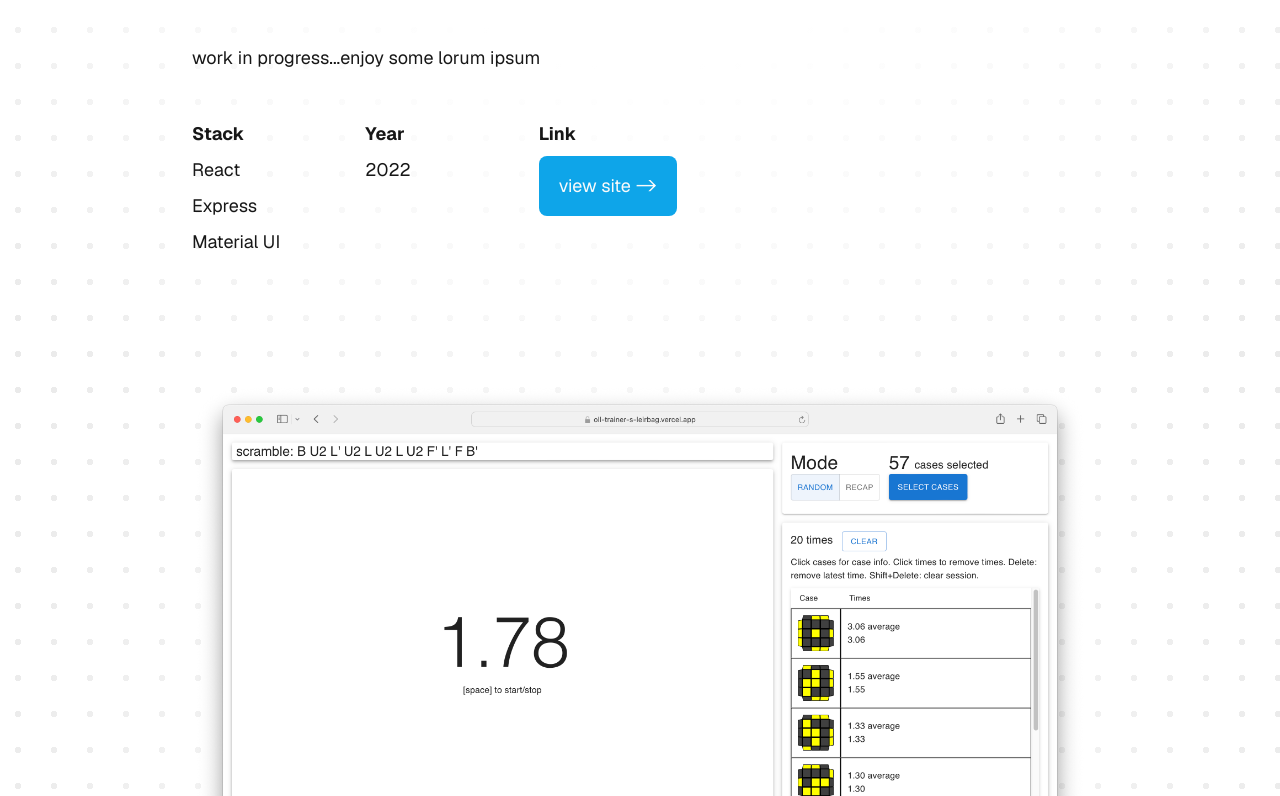
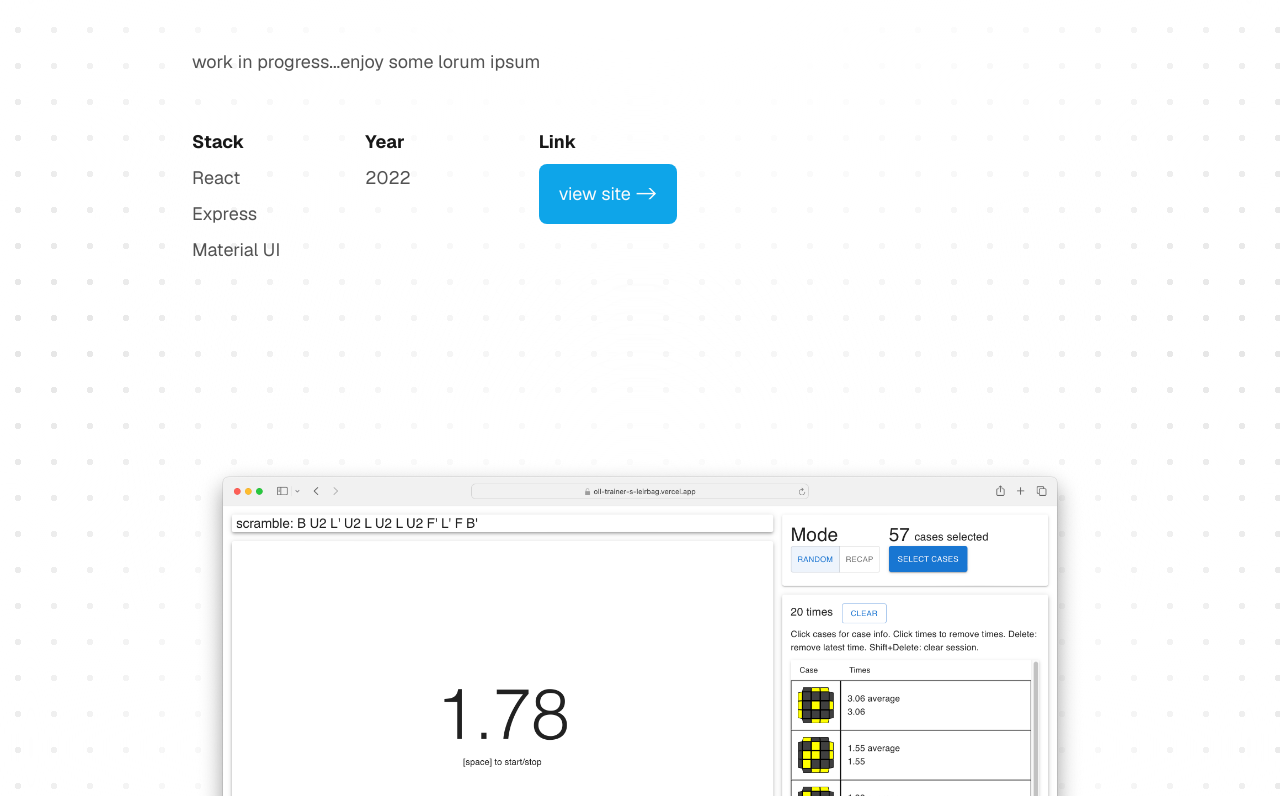
Before and after one commit to s-leirbag/portfolio, a Next.js app: page /oll-trainer in a window 1280 px wide. Shown: the part 384-1180 px from the top of the page. Built offline with nearby package versions, Linux system fonts and the light colour scheme.

Commit message:
oll trainer migrated

```diff
--- /dev/null
+++ b/app/data/oll-trainer.ts
@@ -0,0 +1,106 @@
+import { ProjectContent } from "../lib/content";
+
+const ollTrainerProject: ProjectContent = {
+  title: "Rubik's Cube Trainer",
+  blurb: "A training application for Rubik's Cube algorithms",
+  href: "/rubiks-cube",
+  cta: "view project",
+  image: {
+    src: "/oll-trainer/oll-trainer-ss.png",
+    alt: "Rubik's Cube Trainer screenshot",
+    width: 3248,
+    height: 2112
+  },
+  description: [
+    {
+      type: "paragraph",
+      children: [
+        { type: "text", value: "work in progress...enjoy some lorum ipsum" }
+      ]
+    }
+  ],
+  stack: ["React", "Express", "Material UI"],
+  year: 2022,
+  link: "https://oll-trainer-s-leirbag.vercel.app/",
+  linkCTA: "view site",
+  content: [
+    {
+      type: "image",
+      imageSet: {
+        src: "/oll-trainer/oll-trainer-ss.png",
+        alt: "project thumbnail",
+        width: 3248,
+        height: 2112
+      }
+    },
+    {
+      type: "textLeft",
+      heading: "Project Purpose",
+      content: [
+        {
+          type: "paragraph",
+          children: [
+            {
+              type: "text",
+              value: "Lorem ipsum odor amet, consectetuer adipiscing elit. Rutrum nostra mus phasellus potenti hac. Class blandit gravida semper; pharetra amet nibh sem dis?"
+            }
+          ]
+        }
+      ]
+    },
+    {
+      type: "textCenter",
+      heading: "Thought Process",
+      content: [
+        {
+          type: "paragraph",
+          children: [
+            {
+              type: "text",
+              value: "Lorem ipsum odor amet, consectetuer adipiscing elit. Rutrum nostra mus phasellus potenti hac. Class blandit gravida semper; pharetra amet nibh sem dis?"
+            }
+          ]
+        }
+      ]
+    },
+    {
+      type: "split",
+      imageRight: false,
+      imageSet: {
+        src: "/oll-trainer/oll-trainer-ss.png",
+        alt: "project thumbnail",
+        width: 3248,
+        height: 2112
+      },
+      heading: "Problem",
+      content: [
+        {
+          type: "paragraph",
+          children: [
+            {
+              type: "text",
+              value: "Lorem ipsum odor amet, consectetuer adipiscing elit. Rutrum nostra mus phasellus potenti hac. Class blandit gravida semper; pharetra amet nibh sem dis?"
+            }
+          ]
+        }
+      ]
+    },
+    {
+      type: "textRightPadding",
+      heading: "Learnings",
+      content: [
+        {
+          type: "paragraph",
+          children: [
+            {
+              type: "text",
+              value: "Lorem ipsum odor amet, consectetuer adipiscing elit. Rutrum nostra mus phasellus potenti hac. Class blandit gravida semper; pharetra amet nibh sem dis?"
+            }
+          ]
+        }
+      ]
+    }
+  ]
+};
+
+export default ollTrainerProject;
--- a/app/data/projects.ts
+++ b/app/data/projects.ts
@@ -1,9 +1,11 @@
 import butcherboxProject from "./butcherbox";
 import citizensProject from "./citizens";
 import hospitalProject from "./hospital";
+import ollTrainerProject from "./oll-trainer";
 
 export const projects = {
   butcherbox: butcherboxProject,
   citizens: citizensProject,
   hospital: hospitalProject,
+  ollTrainer: ollTrainerProject,
 };
--- a/app/oll-trainer/page.tsx
+++ b/app/oll-trainer/page.tsx
@@ -1,133 +1,6 @@
-import Image from "next/image";
-import Link from "next/link";
-import ContactMe from "../ui/ContactMe";
-import ProjectCard from "../ui/ProjectCard";
+import { ProjectPage } from "../lib/content";
+import ollTrainerProject from "../data/oll-trainer";
 
 export default function Page() {
-  return (
-    <div className="gradient-bg-thick">
-      <div className="gradient-bg-thick">
-        <div className="w-full sm:w-[640px] md:w-[768px] lg:w-[1024px] py-16 px-4 md:px-16 mx-auto pt-[calc(25vh)] gap-8 flex flex-col">
-          <h1 className="text-5xl md:text-8xl py-0.5 rounded font-semibold bg-gradient-to-r from-sky-500 to-sky-300 dark:to-sky-200 bg-clip-text text-transparent">
-            {"Rubik's"} Cube Trainer
-          </h1>
-          <p>work in progress...enjoy some lorum ipsum</p>
-          <div className="pt-4 grid grid-cols-[repeat(auto-fit,minmax(120px,1fr))] gap-2 gap-y-8 max-w-lg">
-            <div className="space-y-2">
-              <strong>Stack</strong>
-              <p>React</p>
-              <p>Express</p>
-              <p>Material UI</p>
-            </div>
-            <div className="space-y-2">
-              <strong>Year</strong>
-              <p>2022</p>
-            </div>
-            <div className="space-y-2">
-              <strong>Link</strong>
-              <Link
-                href={"https://oll-trainer-s-leirbag.vercel.app/"}
-                className="block w-fit rounded-lg bg-sky-500 hover:bg-[#0ea5e9e6] text-neutral-50 py-4 px-4 sm:px-5"
-                target="_blank"
-                rel="noopener noreferrer"
-              >
-                view site {"->"}
-              </Link>
-            </div>
-          </div>
-        </div>
-      </div>
-      <div className="w-full sm:w-[640px] md:w-[768px] lg:w-[1024px] py-16 px-4 md:px-16 mx-auto gap-64 mb-32 flex flex-col">
-        <Image
-          src="/oll-trainer/oll-trainer-ss.png"
-          alt="project thumbnail"
-          width={3248}
-          height={2112}
-          priority
-        />
-        <div>
-          <h3 className="text-2xl md:text-5xl mb-2 rounded font-semibold">
-            Project Purpose
-          </h3>
-          <p>
-            Lorem ipsum odor amet, consectetuer adipiscing elit. Rutrum nostra
-            mus phasellus potenti hac. Class blandit gravida semper; pharetra
-            amet nibh sem dis?
-          </p>
-        </div>
-        <div className="text-center lg:px-32">
-          <h3 className="text-2xl md:text-5xl mb-2 rounded font-semibold">
-            Thought Process
-          </h3>
-          <p>
-            Lorem ipsum odor amet, consectetuer adipiscing elit. Rutrum nostra
-            mus phasellus potenti hac. Class blandit gravida semper; pharetra
-            amet nibh sem dis?
-          </p>
-        </div>
-        <div className="lg:grid lg:grid-cols-2 gap-8 space-y-8">
-          <div className="m-auto">
-            <Image
-              src="/oll-trainer/oll-trainer-ss.png"
-              alt="project thumbnail"
-              width={3248}
-              height={2112}
-            />
-          </div>
-          <div>
-            <h3 className="text-2xl md:text-5xl mb-2 rounded font-semibold">
-              Problem
-            </h3>
-            <p>
-              Lorem ipsum odor amet, consectetuer adipiscing elit. Rutrum nostra
-              mus phasellus potenti hac. Class blandit gravida semper; pharetra
-              amet nibh sem dis?
-            </p>
-          </div>
-        </div>
-        <div className="lg:pr-64">
-          <h3 className="text-2xl md:text-5xl mb-2 rounded font-semibold">
-            Learnings
-          </h3>
-          <p>
-            Lorem ipsum odor amet, consectetuer adipiscing elit. Rutrum nostra
-            mus phasellus potenti hac. Class blandit gravida semper; pharetra
-            amet nibh sem dis?
-          </p>
-        </div>
-      </div>
-      <div className="gradient-bg-thick">
-        <div className="w-full sm:w-[640px] lg:w-[768px] px-4 sm:px-16 m-auto">
-          <h2 className="text-3xl md:text-6xl py-0.5 pt-16 rounded font-semibold text-shadow-50px">
-            Other Work
-          </h2>
-          <p className="text-shadow-20px leading-loose text-neutral-600 dark:text-neutral-300">
-            I learn by doing! Take a look at some of my past and ongoing
-            projects.
-          </p>
-        </div>
-        <div className="w-full sm:w-[640px] md:w-[768px] lg:w-[1024px] pt-8 pb-16 px-4 md:p-16 mx-auto grid grid-cols-[repeat(auto-fit,minmax(min(300px,100%),1fr))] gap-8">
-          <ProjectCard
-            title="ButcherBox Internship"
-            desc="My summer e-commerce internship."
-            href="/butcherbox"
-            cta="read story"
-            imageSrc="/butcherbox/butcherbox-ss.png"
-            imageWidth={3248}
-            imageHeight={2112}
-          />
-          <ProjectCard
-            title="Citizens Bank Internship"
-            desc="My time as an intern at Citizens Bank."
-            href="/citizens"
-            cta="read story"
-            imageSrc="/citizens/citizens-ss.jpeg"
-            imageWidth={4096}
-            imageHeight={1777}
-          />
-        </div>
-      </div>
-      <ContactMe />
-    </div>
-  );
+  return <ProjectPage project={ollTrainerProject} />;
 }
```
